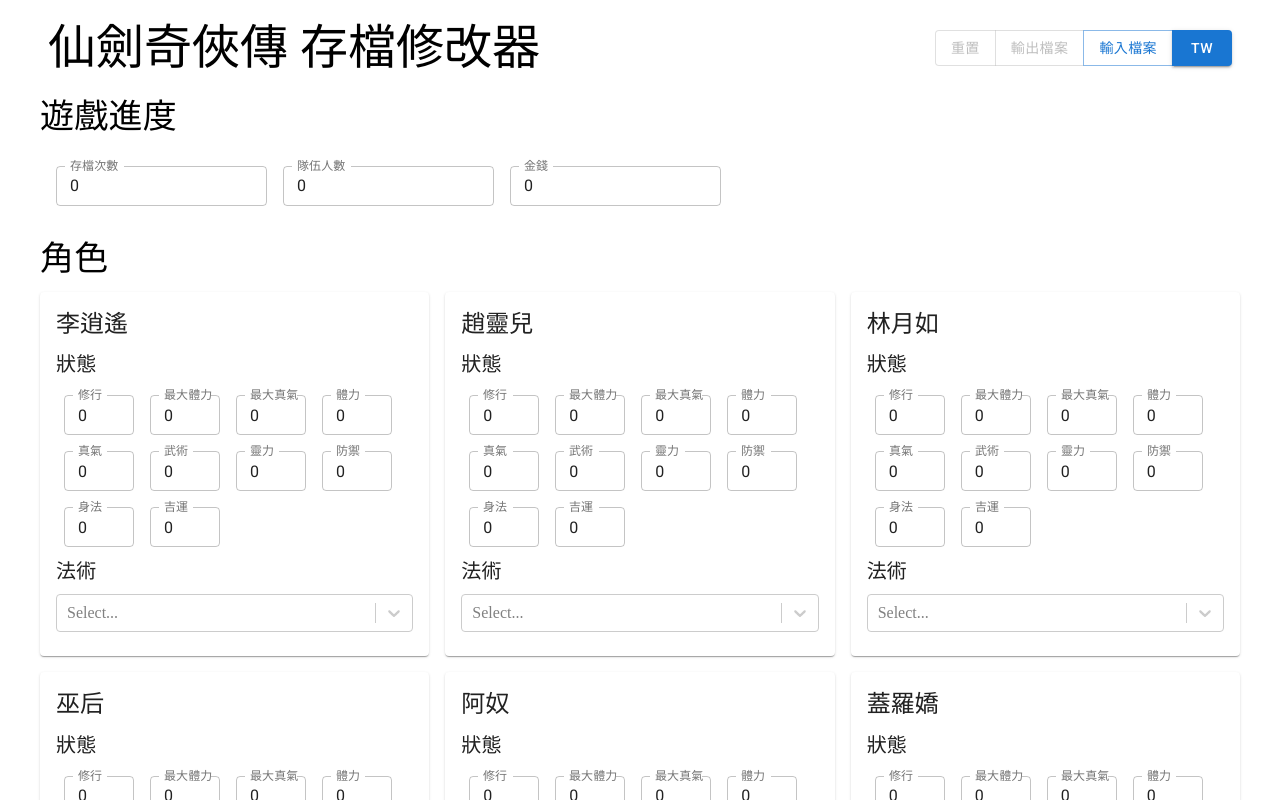
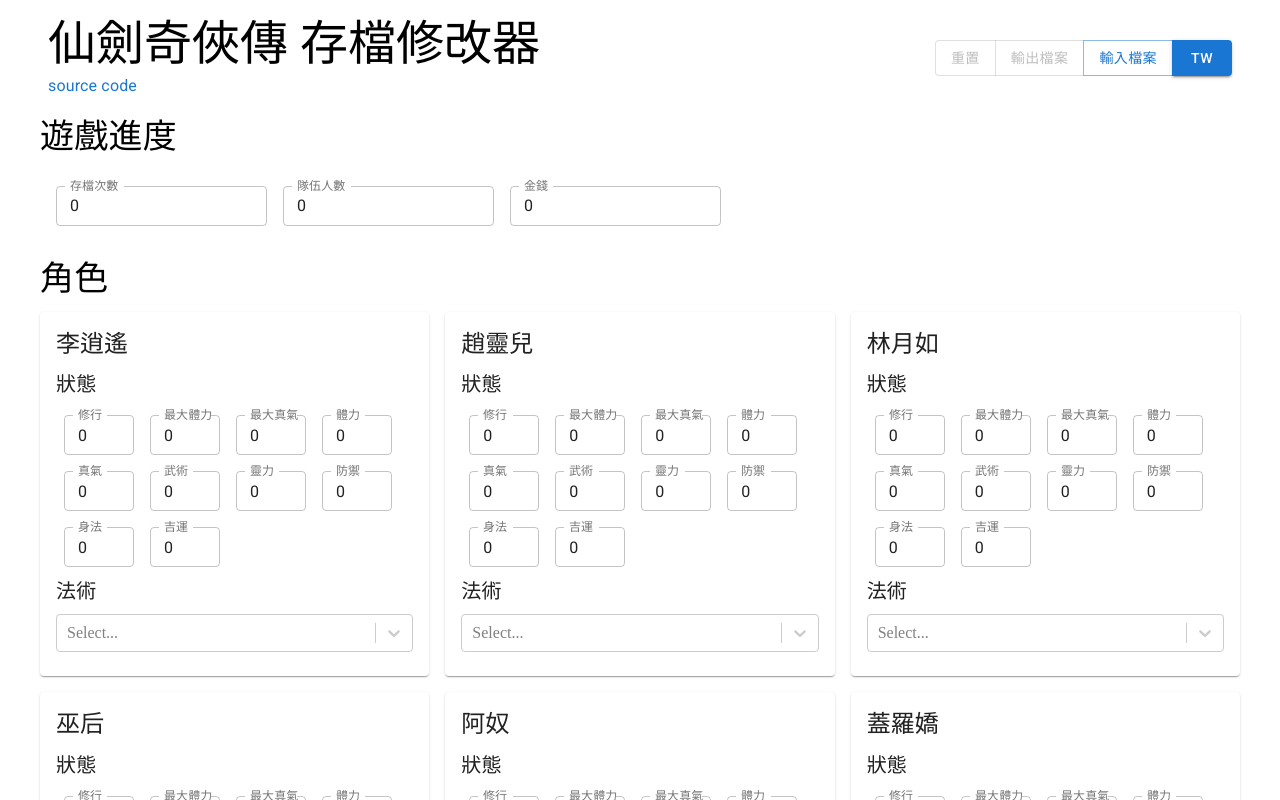
Before and after one commit to chehsunliu/pal-save-editor, a React (Create React App) app: page / in a window 1280 px wide. Shown: the top 800 px of the page. Built offline with nearby package versions, Linux system fonts and the light colour scheme.

Commit message:
Add source code link (#46)

```diff
--- a/src/app/feature/header/Header.tsx
+++ b/src/app/feature/header/Header.tsx
@@ -1,4 +1,4 @@
-import { ButtonGroup, Toolbar, Typography } from "@material-ui/core";
+import { ButtonGroup, Link, Toolbar, Typography } from "@material-ui/core";
 import { createStyles, makeStyles, Theme } from "@material-ui/core/styles";
 import ImportSaveButton from "app/feature/header/ImportSaveButton";
 import React from "react";
@@ -26,6 +26,9 @@
     <Toolbar>
       <Typography data-testid="pal-header-title" className={classes.title} variant="h3">
         {t("header.title")}
+        <Typography variant="subtitle1">
+          <Link href="https://github.com/chehsunliu/pal-save-editor">source code</Link>
+        </Typography>
       </Typography>
       <ButtonGroup color="primary">
         <ResetButton data-testid="pal-reset-btn">{t("header.reset")}</ResetButton>
```
